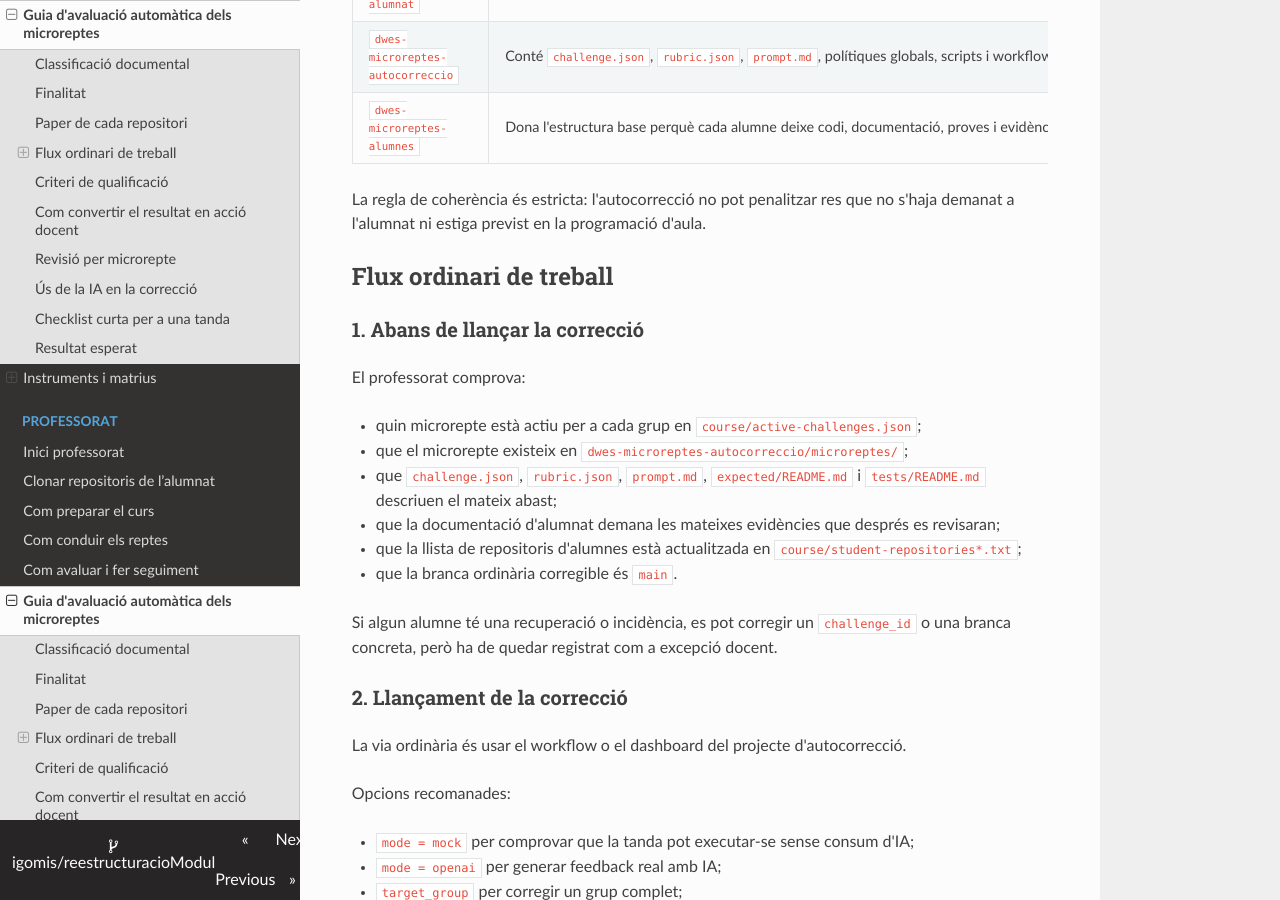
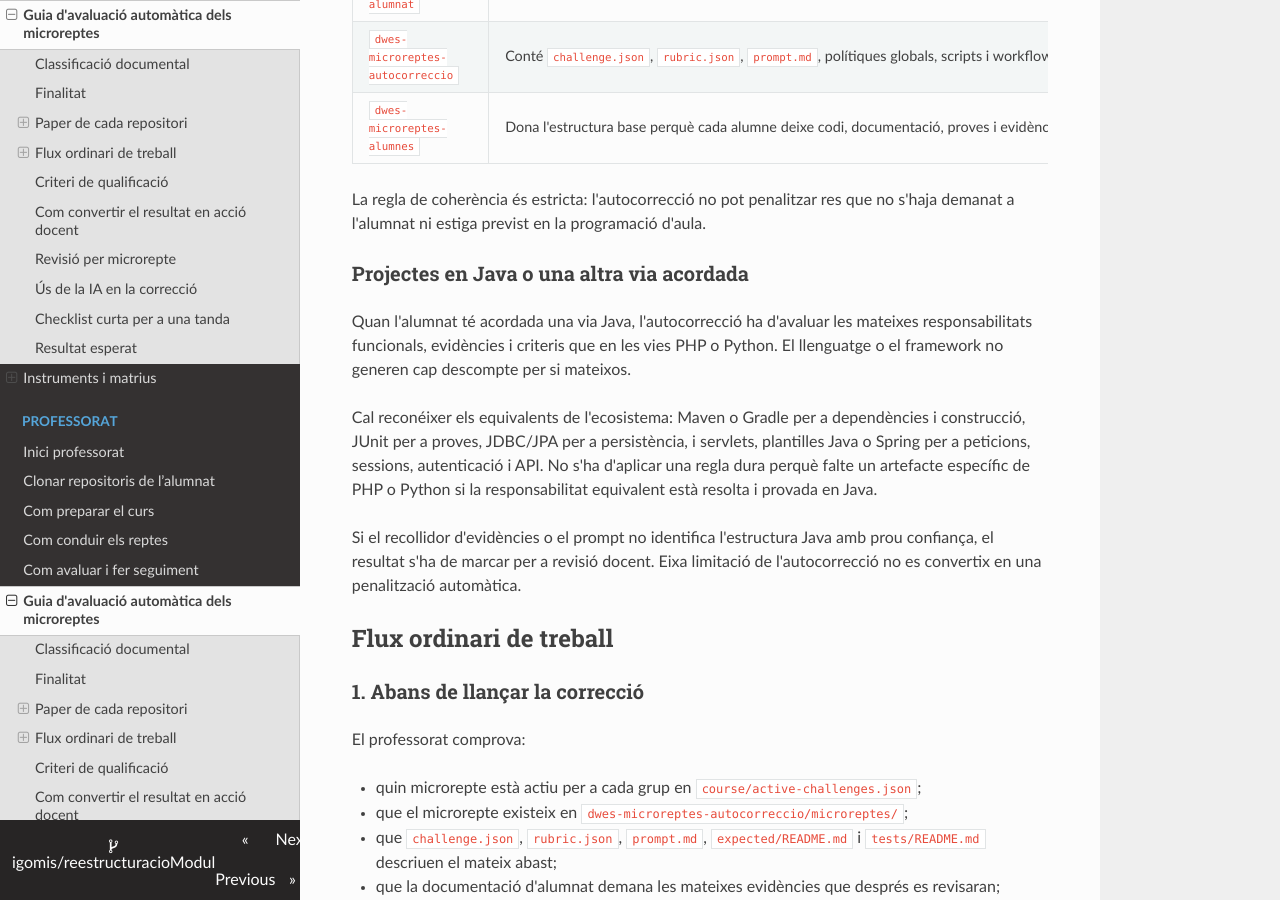
Before and after one commit to igomis/reestructuracioModul, an MkDocs documentation site: the page built from docs/03_avaluacio/guia_avaluacio_automatica_microreptes.md, in a window 1280 px wide and 900 px high, scrolled down 966 px. Built offline with MkDocs 1.6.1, drawn with Linux system fonts in a browser that asks for light colours; nearby versions of some CDN libraries.

Commit message:
docs: aplicar equivalencia Java en l'avaluacio

```diff
--- a/docs/03_avaluacio/guia_avaluacio_automatica_microreptes.md
+++ b/docs/03_avaluacio/guia_avaluacio_automatica_microreptes.md
@@ -27,6 +27,14 @@
 | `dwes-microreptes-alumnes` | Dona l'estructura base perquè cada alumne deixe codi, documentació, proves i evidències revisables. |
 
 La regla de coherència és estricta: l'autocorrecció no pot penalitzar res que no s'haja demanat a l'alumnat ni estiga previst en la programació d'aula.
+
+### Projectes en Java o una altra via acordada
+
+Quan l'alumnat té acordada una via Java, l'autocorrecció ha d'avaluar les mateixes responsabilitats funcionals, evidències i criteris que en les vies PHP o Python. El llenguatge o el framework no generen cap descompte per si mateixos.
+
+Cal reconéixer els equivalents de l'ecosistema: Maven o Gradle per a dependències i construcció, JUnit per a proves, JDBC/JPA per a persistència, i servlets, plantilles Java o Spring per a peticions, sessions, autenticació i API. No s'ha d'aplicar una regla dura perquè falte un artefacte específic de PHP o Python si la responsabilitat equivalent està resolta i provada en Java.
+
+Si el recollidor d'evidències o el prompt no identifica l'estructura Java amb prou confiança, el resultat s'ha de marcar per a revisió docent. Eixa limitació de l'autocorrecció no es convertix en una penalització automàtica.
 
 ## Flux ordinari de treball
 
```
Also changed, not shown: docs/03_avaluacio/instruments_seguiment_docent.md (+1 -1 lines), docs/03_avaluacio/matriu_evidencies_i_instruments_per_fase.md (+2 -2 lines), docs/03_avaluacio/plantilla_registre_seguiment_per_equip.md (+1 -1 lines), docs/03_avaluacio/rubrica_base_reptes.md (+1 -1 lines), docs/03_avaluacio/sistema_evidencies.md (+1 -1 lines).
